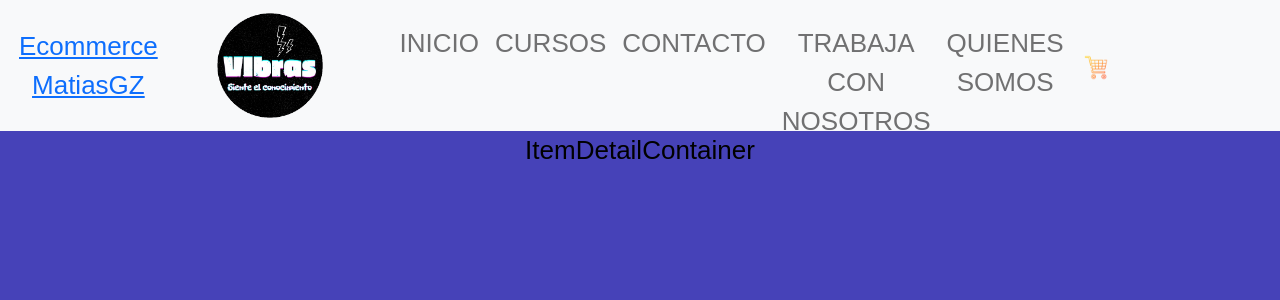
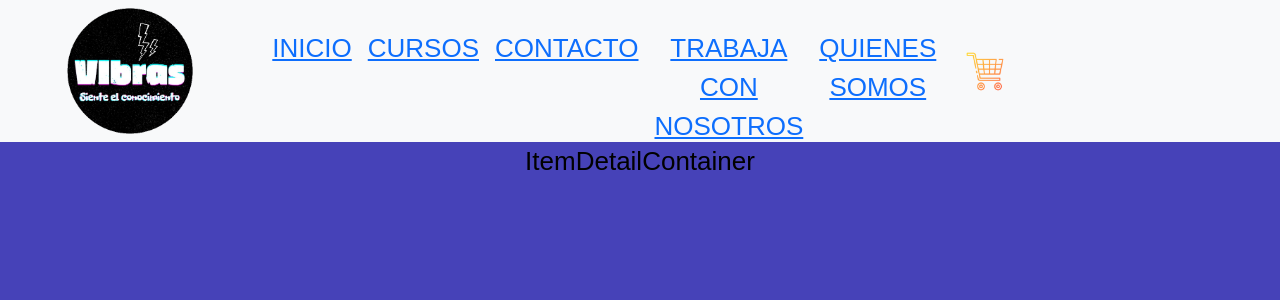
Before and after one commit to MatiasEGonzalez/ReactCH, a React (Vite) app: page /detalle/1 in a window 1280 px wide. Shown: the top 300 px of the page. Built offline with nearby package versions, Linux system fonts and the light colour scheme.

Commit message:
Primer entrega Final

```diff
--- a/src/App.jsx
+++ b/src/App.jsx
@@ -3,7 +3,7 @@ import { BrowserRouter, Routes, Route, Navigate } from  'react-router-dom'
 import NavBar from './componets/NavBar/NavBar'
 import ItemListContainer from './componets/ItemListContainer/ItemListContainer'
 import ItemDetailContainer from './componets/ItemDetailContainer/ItemDetailContainer'
-import Cart from './componets/NavBar/Cartwidget/Cart/Cart'
+
 
 
 import './App.css'
@@ -30,7 +30,7 @@ function App() {
                 <Route path='/detalle/:Id' element={<ItemDetailContainer /> } />
                 <Route path='/cart' element={<Cartwidget /> } />
 
-                <Route path='*' element={<Navigate to={'/'}/> } />
+
 
 
 
--- a/src/componets/ItemDetailContainer/ItemDetailContainer.jsx
+++ b/src/componets/ItemDetailContainer/ItemDetailContainer.jsx
@@ -1,7 +1,11 @@
 import React from 'react'
+import { useParams } from 'react-router-dom'
 import ItemDetail from '../ItemDetail/ItemDetail'
 
 const ItemDetailContainer = () => {
+
+  const {detalleId} = useParams()  //  ESTO ME RETORNA UN OBJ
+  console.log(detalleId)
   return (
     <div>
         ItemDetailContainer
--- a/src/componets/NavBar/NavBar.jsx
+++ b/src/componets/NavBar/NavBar.jsx
@@ -1,6 +1,6 @@
 import React from 'react'
 import Cartwidget from './Cartwidget/Cartwidget';
-import { Link } from 'react-router-dom';
+import { Link, NavLink } from 'react-router-dom';
 import Container from 'react-bootstrap/Container';
 import Nav from 'react-bootstrap/Nav';
 import Navbar from 'react-bootstrap/Navbar';
@@ -14,9 +14,9 @@ const NavBar = (props) => {
     <Navbar bg="light" expand="lg" >
       <Container fluid>
         <Link to='/'>
-            Ecommerce MatiasGZ
+            <Navbar.Brand href="#"><img src='/Imagenes/logoE.jpeg' alt="logo" className='w-50'/></Navbar.Brand>
         </Link>
-        <Navbar.Brand href="#"><img src='/Imagenes/logoE.jpeg' alt="logo" className='w-50'/></Navbar.Brand>
+
         <Navbar.Toggle aria-controls="navbarScroll" />
         <Navbar.Collapse id="navbarScroll">
           <Nav
@@ -24,11 +24,11 @@ const NavBar = (props) => {
             style={{ maxHeight: '100px' }}
             navbarScroll
           >
-            <Nav.Link href="#action1">INICIO</Nav.Link>
-            <Nav.Link href="#action1">CURSOS </Nav.Link>
-            <Nav.Link href="#action1">CONTACTO</Nav.Link>
-            <Nav.Link href="#action1">TRABAJA CON NOSOTROS</Nav.Link>
-            <Nav.Link href="#action2">QUIENES SOMOS</Nav.Link>
+            <NavLink to='/'  className='m-2'>INICIO </NavLink>
+            <NavLink to='/list' className='m-2'>CURSOS </NavLink>
+            <NavLink to='/' className='m-2'>CONTACTO </NavLink>
+            <NavLink to='/' className='m-2'>TRABAJA CON NOSOTROS </NavLink>
+            <NavLink to='/' className='m-2'>QUIENES SOMOS </NavLink>
 
           </Nav>
           <Link to='/Cart'>
```
